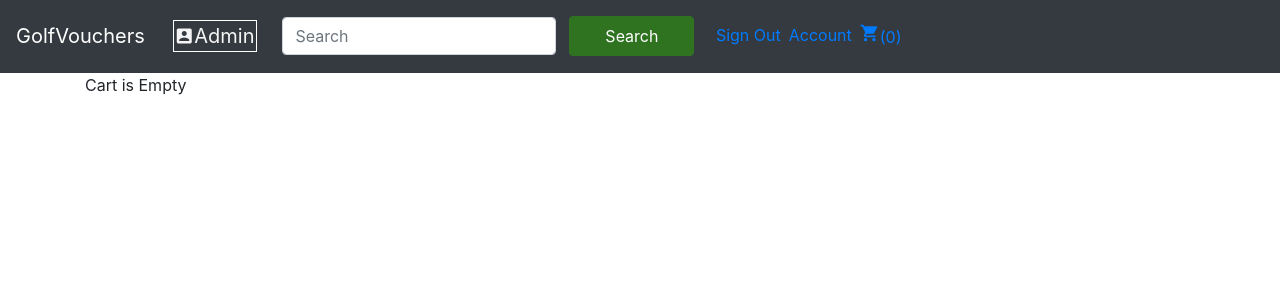
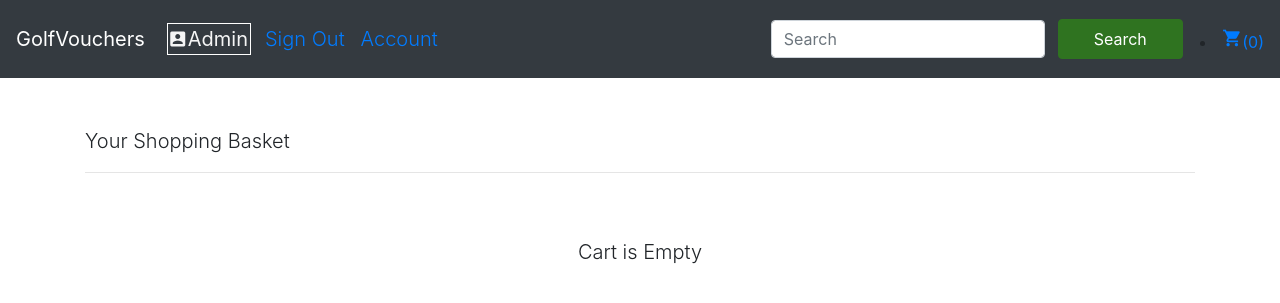
Before and after one commit to martingr1/golfvouchers, a Django app: page /cart/ in a window 1280 px wide. Shown: the top 303 px of the page. Run offline with Django 3.2, Linux system fonts and the light colour scheme; the visitor is signed in with stand-in values (Sample User, id 1); some libraries are stand-ins or nearby versions; some web fonts are replaced.

Commit message:
updated styles for posts/templates/posts.html, postdetail.html and cart/templates/cart.html

```diff
--- a/accounts/templates/register.html
+++ b/accounts/templates/register.html
@@ -1,5 +1,5 @@
 {% extends 'base.html' %}
-
+{% load bootstrap_tags %}
 {% block page_title %}Registration Page {% endblock %}
 
 {% block page_heading %}User Registration {% endblock %}
--- a/cart/templates/cart.html
+++ b/cart/templates/cart.html
@@ -4,13 +4,14 @@
 
 {% block content %}
 <div class="container">
-
+	<div class="alt-card">
+    <p class="lead mt-5">Your Shopping Basket</p>
+    <hr>
 		{% for item in cart_items %}
-	<hr>
-	<div class="row">
-		<div class="image">
+		<div class="row mt-2">
+			<div class="image mr-5">
 				<img class="cart-img" src="{{ MEDIA_URL }}{{ item.product.image }}"/>
-			<span>{{ item.product.title }}</span></div>
+				<span><p class="mt-1 lead">{{ item.product.title }}</p></span></div>
 			<form class="form-inline" method="post" action="{% url 'adjust_cart' item.id %}">
 				{% csrf_token %}
 				<div class="form-group">
@@ -22,12 +23,17 @@
 					<button type="submit" class="btn"><span class="glyphicon glyphicon-edit" aria-hidden="true"></span>Amend</button>
 			</form>
 		</div>
-	<div class="total-price">Total: £{{ total }}</div>
-	<a href="{% url 'checkout' %}" class="btn btn-success"
-		role="button"><span class="glyphicon glyphicon-ok-sign" aria-hidden="true"></span>Go to Payment</a>
+        <hr>
+		{% empty %}
+        <div class="row justify-content-center"><p class="mt-5 lead">Cart is Empty</p></div>
+		{% endfor %}
+
+        {% if total == 0 %}
+        {% else %}
+        <p class="mt-1 lead">Total: £{{ total }}</p>
+		<a href="{% url 'checkout' %}" class="btn btn-success" role="button">Go to Payment</p></a>
 	</div>
-{% empty %}
-<p>Cart is Empty</p>
-{% endfor %}
+    {% endif %}
+
+</div>
 {% endblock %}
-</div>
--- a/templates/base.html
+++ b/templates/base.html
@@ -27,6 +27,7 @@
 		<button class="navbar-toggler" type="button" data-toggle="collapse" data-target="#navbarSupportedContent" aria-controls="navbarSupportedContent" aria-expanded="false" aria-label="Toggle navigation">
     <span class="navbar-toggler-icon"></span></button>
 		{% if user.is_authenticated %}{% if user.is_staff %}
+		<div class="collapse navbar-collapse" id="navbarSupportedContent">
 			<div class="login-nav d-flex align-items-center justify-content-center">
 				<i class="material-icons login-icon">account_box</i>Admin
 				{% else %}
@@ -34,23 +35,30 @@
 				{% endif %}
 				{% endif %}
 			</div>
+			<ul class="navbar-nav mr-1">
+				{% if user.is_authenticated %}
+				<li class="float-right mt-3 mr-2 ml-2 nav-item "><a href="{% url 'logout' %}">
+						<p class="lead">Sign Out</p>
+					</a></li>
+				<li class="mt-3 mr-2 ml-2 nav-item "><a href="{% url 'profile' %}">
+						<p class="lead">Account
+					</a></li>
+
+				{% else %}
+				<li class="mt-3 nav-item"><a href="{% url 'login' %}">
+						<p class="lead">Hello! Sign In
+					</a></li>
+				{% endif %}
+			</ul>
+
+		</div>
 		<form action="{% url 'search' %}" class="form-inline my-2 my-lg-0">
 			<input class="form-control mr-sm-2" type="text" name="q" placeholder="Search" aria-label="Search">
 			<button class="btn btn-outline-success my-2 my-sm-0" type="submit">Search</button>
 		</form>
-		<div class="collapse navbar-collapse" id="navbarSupportedContent">
-			<ul class="navbar-nav mr-auto">
-				{% if user.is_authenticated %}
-				<li class="m-1 nav-item text-white "><a href="{% url 'logout' %}">Sign Out</a></li>
-				<li class="m-1 nav-item "><a href="{% url 'profile' %}">Account</a></li>
-				<li class="m-1 nav-item"><a
-						href="{% url 'view_cart' %}"><i class="material-icons login-icon">shopping_cart</i>({{total}})
+        <li class="cart-icon nav-item"><a
+						href="{% url 'view_cart' %}"><i class="mt-1 material-icons login-icon">shopping_cart</i>({{total}})
 					</a></li>
-				{% else %}
-				<li class="nav-item"><a href="{% url 'login' %}">Hello! Sign In</a></li>
-				{% endif %}
-			</ul>
-		</div>
 	</nav>
 	{% if messages %}
 	{% for message in messages %}
@@ -79,8 +87,15 @@
 	</footer>
 	<script src="https://cdnjs.cloudflare.com/ajax/libs/jquery/3.2.1/jquery.min.js"></script>
 	<script type="text/javascript" src="{% static 'js/scripts.js' %}"></script>
-<script src="https://code.jquery.com/jquery-3.4.1.slim.min.js" integrity="sha384-J6qa4849blE2+poT4WnyKhv5vZF5SrPo0iEjwBvKU7imGFAV0wwj1yYfoRSJoZ+n" crossorigin="anonymous"></script>
-<script src="https://cdn.jsdelivr.net/npm/popper.js@1.16.0/dist/umd/popper.min.js" integrity="sha384-Q6E9RHvbIyZFJoft+2mJbHaEWldlvI9IOYy5n3zV9zzTtmI3UksdQRVvoxMfooAo" crossorigin="anonymous"></script>
-<script src="https://stackpath.bootstrapcdn.com/bootstrap/4.4.1/js/bootstrap.min.js" integrity="sha384-wfSDF2E50Y2D1uUdj0O3uMBJnjuUD4Ih7YwaYd1iqfktj0Uod8GCExl3Og8ifwB6" crossorigin="anonymous"></script>
+	<script src="https://code.jquery.com/jquery-3.4.1.slim.min.js"
+		integrity="sha384-J6qa4849blE2+poT4WnyKhv5vZF5SrPo0iEjwBvKU7imGFAV0wwj1yYfoRSJoZ+n" crossorigin="anonymous">
+	</script>
+	<script src="https://cdn.jsdelivr.net/npm/popper.js@1.16.0/dist/umd/popper.min.js"
+		integrity="sha384-Q6E9RHvbIyZFJoft+2mJbHaEWldlvI9IOYy5n3zV9zzTtmI3UksdQRVvoxMfooAo" crossorigin="anonymous">
+	</script>
+	<script src="https://stackpath.bootstrapcdn.com/bootstrap/4.4.1/js/bootstrap.min.js"
+		integrity="sha384-wfSDF2E50Y2D1uUdj0O3uMBJnjuUD4Ih7YwaYd1iqfktj0Uod8GCExl3Og8ifwB6" crossorigin="anonymous">
+	</script>
 </body>
+
 </html>
```
Also changed, not shown: posts/templates/postdetail.html (+5 -5 lines), posts/templates/posts.html (+11 -9 lines). Lines whose indentation alone changed are shown as unchanged.
